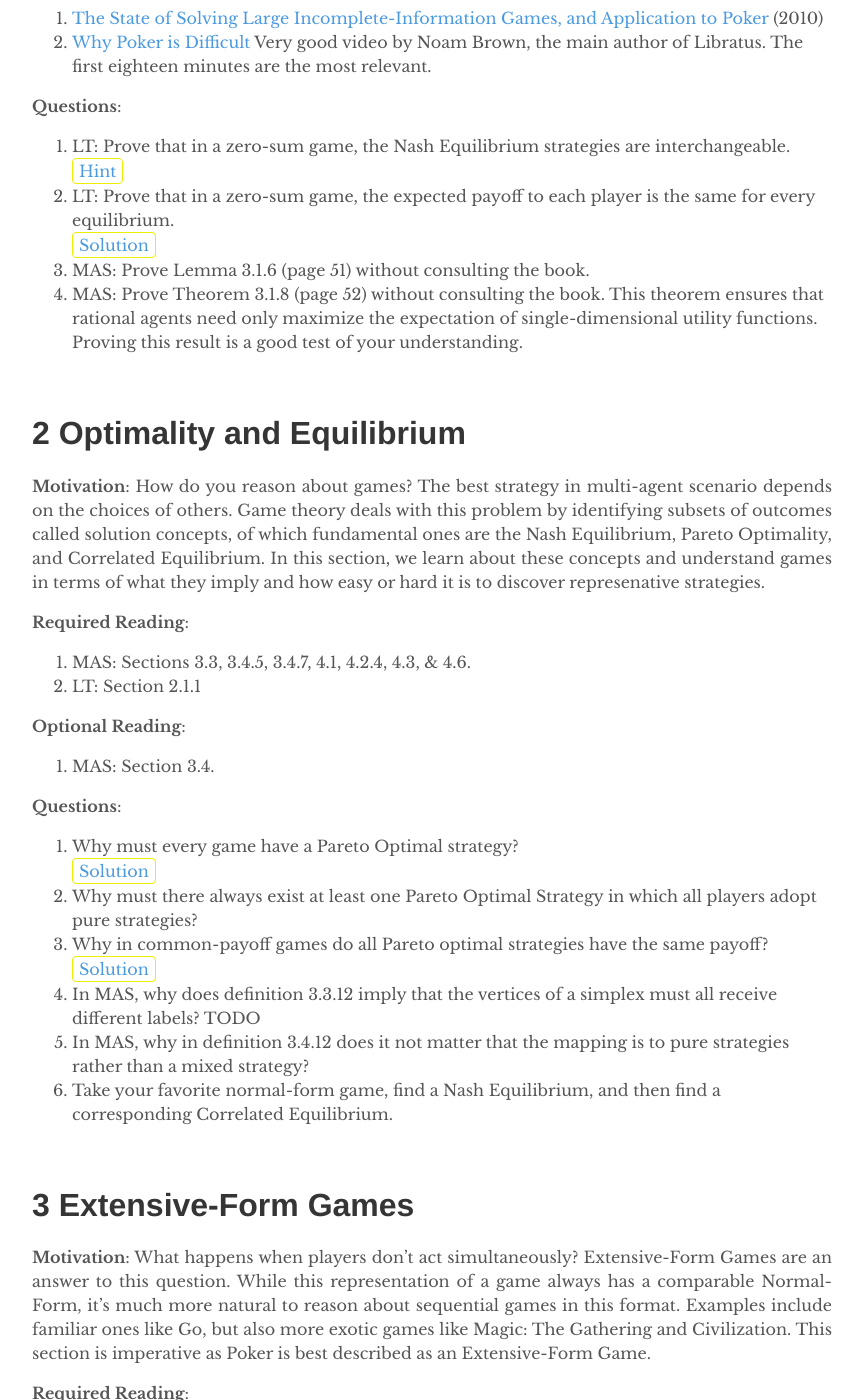
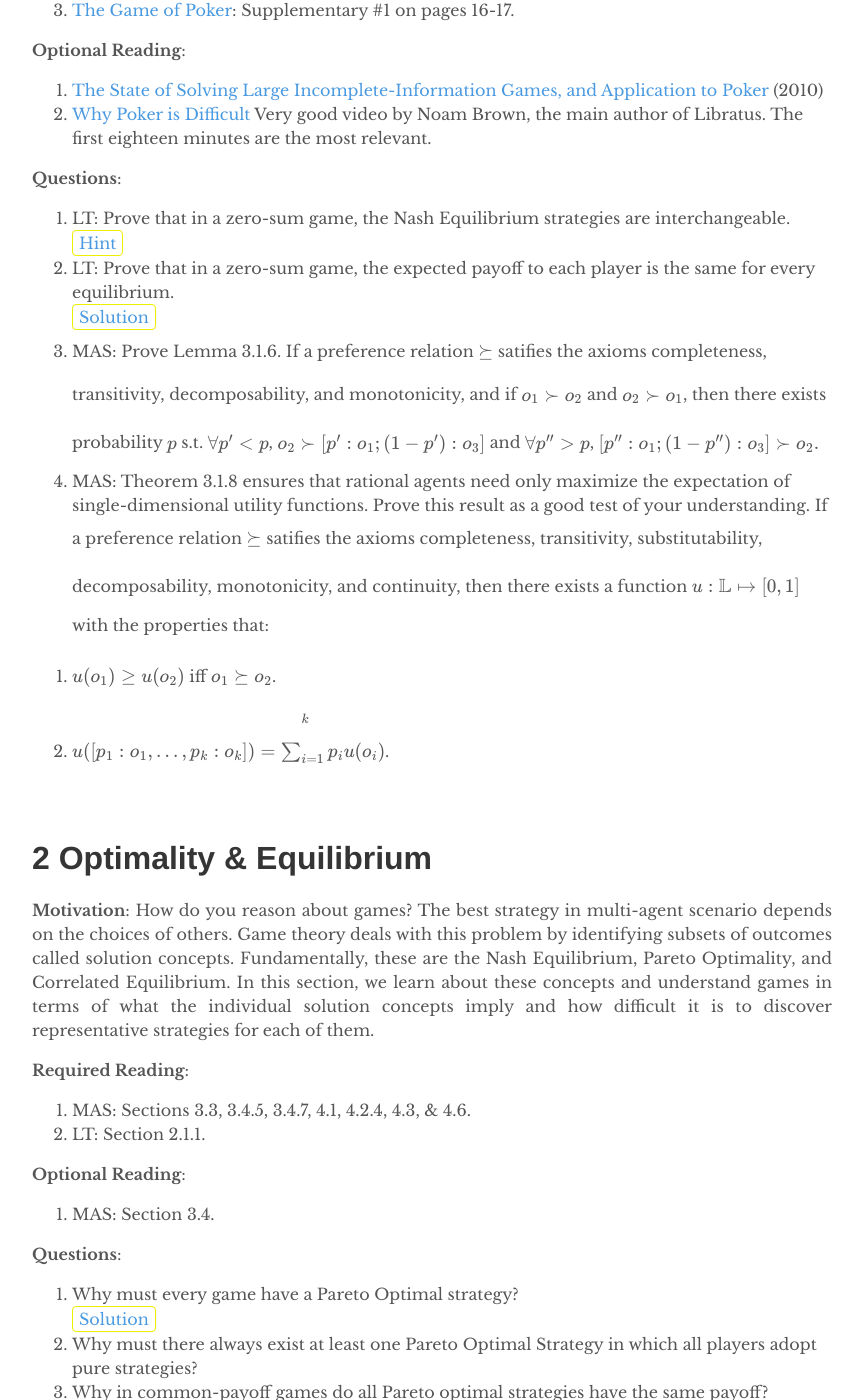
Before and after one commit to depthfirstlearning/depthfirstlearning.com, a Jekyll site: the page built from _posts/2018-06-24-DeepStack.markdown, in a window 1280 px wide and 1400 px high, scrolled down 1679 px. Shown: the whole window, without its empty margins (208-1071 px from the left). Built offline with Jekyll 4.4.1, drawn with Linux system fonts in a browser that asks for light colours; formulas are drawn with MathJax 3; some of the changed text lies outside the part shown.

Commit message:
deepstack updates and the svg.

```diff
--- a/_posts/2018-06-24-DeepStack.markdown
+++ b/_posts/2018-06-24-DeepStack.markdown
@@ -19,6 +19,11 @@
 recitation, and my fellow students Ojas Deshpande, Anant Gupta, Xintian Han,
 Sanyam Kapoor, Chen Li, Yixiang Luo, Chirag Maheshwari, Zsolt Pajor-Gyulai,
 Roberta Raileanu, Ryan Saxe, and Liang Zhuo.
+
+<div class="deps-graph">
+  <iframe class="deps" src="/assets/deepstack-deps.svg" width="200"></iframe>
+  <div>Concepts used in DeepStack. Click to navigate.</div>
+</div>
 
 # Why
 
@@ -42,14 +47,14 @@
 
 <br>
 # Common Resources:
-1. MAS: [Multi Agent Systems](http://www.masfoundations.org/mas.pdf)
-2. LT: [Marc Lanctot’s Thesis](http://mlanctot.info/files/papers/PhD_Thesis_MarcLanctot.pdf)
-3. ICRM: [Introduction to Counterfactual Regret Minimization](http://modelai.gettysburg.edu/2013/cfr/cfr.pdf**)
-4. PLG: [Prediction, Learning, and Games](http://www.ii.uni.wroc.pl/~lukstafi/pmwiki/uploads/AGT/Prediction_Learning_and_Games.pdf)
+1. MAS: [Multi Agent Systems](http://www.masfoundations.org/mas.pdf).
+2. LT: [Marc Lanctot’s Thesis](http://mlanctot.info/files/papers/PhD_Thesis_MarcLanctot.pdf).
+3. ICRM: [Introduction to Counterfactual Regret Minimization](http://modelai.gettysburg.edu/2013/cfr/cfr.pdf**).
+4. PLG: [Prediction, Learning, and Games](http://www.ii.uni.wroc.pl/~lukstafi/pmwiki/uploads/AGT/Prediction_Learning_and_Games.pdf).
 
 <br>
-# 1 Normal-Form Games & Poker
-  **Motivation**: Normal-Form games are the backbone for many of the techniques
+# 1 Normal Form Games & Poker
+  **Motivation**: Normal Form games are the backbone for many of the techniques
   that later were used in DeepStack and Libratus. Most of Game Theory is built on
   top of the understanding that this framework illuminates. In addition, we go
   over the rules of Poker and why it had proved so difficult to solve.
@@ -94,25 +99,34 @@
      which also implies that the strategies are interchangeable, i.e.
      \(\mu(\sigma_{i}\prime, \sigma_{-i}prime) = \mu(\sigma_{i}\prime, \sigma_{-i})\).
      </details>
-  3. MAS: Prove Lemma 3.1.6 (page 51) without consulting the book.
-  4. MAS: Prove Theorem 3.1.8 (page 52) without consulting the book. This theorem
-  ensures that rational agents need only maximize the expectation of
-  single-dimensional utility functions. Proving this result is a good test of
-  your understanding.
+  3. MAS: Prove Lemma 3.1.6. If a preference relation $$\succeq$$ satifies the axioms
+     completeness, transitivity, decomposability, and monotonicity, and if $$o_1 \succ o_2$$
+     and $$o_2 \succ o_1$$, then there exists probability $$p$$ s.t. $$\forall p' < p$$,
+     $$o_2 \succ [p': o_1; (1 - p'): o_3]$$ and $$\forall p'' > p$$,
+     $$[p'': o_1; (1 - p''): o_3] \succ o_2.$$
+  4. MAS: Theorem 3.1.8 ensures that rational agents need only maximize the expectation
+  of single-dimensional utility functions. Prove this result as a good test of your
+  understanding. If a preference relation $$\succeq$$ satifies the axioms completeness,
+  transitivity, substitutability, decomposability, monotonicity, and continuity, then
+  there exists a function $$u: \mathbb{L} \mapsto [0, 1]$$ with the properties that:
+  <ol>
+  <li>\(u(o_1) \geq u(o_2)\) iff \(o_1 \succeq o_2\).</li>
+  <li>\(u([p_1 : o_1, ..., p_k: o_k]) = \sum_{i=1}^k p_{i}u(o_i)\).</li>
+  </ol>
 
 <br>
-# 2 Optimality and Equilibrium
+# 2 Optimality & Equilibrium
   **Motivation**: How do you reason about games? The best strategy in multi-agent
   scenario depends on the choices of others. Game theory deals with this problem
-  by identifying subsets of outcomes called solution concepts, of which
-  fundamental ones are the Nash Equilibrium, Pareto Optimality, and Correlated
-  Equilibrium. In this section, we learn about these concepts and understand games
-  in terms of what they imply and how easy or hard it is to discover represenative
-  strategies.
+  by identifying subsets of outcomes called solution concepts. Fundamentally, these
+  are the Nash Equilibrium, Pareto Optimality, and Correlated Equilibrium. In this
+  section, we learn about these concepts and understand games in terms of what
+  the individual solution concepts imply and how difficult it is to discover
+  representative strategies for each of them.
 
   **Required Reading**:
   1. MAS: Sections 3.3, 3.4.5, 3.4.7, 4.1, 4.2.4, 4.3, & 4.6.
-  2. LT: Section 2.1.1
+  2. LT: Section 2.1.1.
 
   **Optional Reading**:
   1. MAS: Section 3.4.
@@ -143,22 +157,28 @@
      must have the same payoff.
      </p>
      </details>
-  4. In MAS, why does definition 3.3.12 imply that the vertices of a simplex must
+  4. MAS: Why does definition 3.3.12 imply that the vertices of a simplex must
   all receive different labels?
-     TODO
-  5. In MAS, why in definition 3.4.12 does it not matter that the mapping is to
+     <details><summary>Solution</summary>
+     <p>This follows from the definiitions of \(\mathbb{L}(v)\) and \(\chi(v)\).
+     At the vertices of the simplex, \(\chi\) will only have singular values in
+     its range defined by the vertice itself. Consequently, \(\mathbb{L}\) must
+     as well.
+     </p>
+     </details>
+  5. MAS: Why in definition 3.4.12 does it not matter that the mapping is to
   pure strategies rather than a mixed strategy?
   6. Take your favorite normal-form game, find a Nash Equilibrium, and then find
   a corresponding Correlated Equilibrium.
 
 <br>
-# 3 Extensive-Form Games
+# 3 Extensive Form Games
   **Motivation**: What happens when players don't act simultaneously?
-  Extensive-Form Games are an answer to this question. While this representation
-  of a game always has a comparable Normal-Form, it's much more natural to reason
+  Extensive Form Games are an answer to this question. While this representation
+  of a game always has a comparable Normal Form, it's much more natural to reason
   about sequential games in this format. Examples include familiar ones like Go,
   but also more exotic games like Magic: The Gathering and Civilization. This
-  section is imperative as Poker is best described as an Extensive-Form Game.
+  section is imperative as Poker is best described as an Extensive Form Game.
 
   **Required Reading**:
   1. MAS: Sections 5.1.1 - 5.1.3.
@@ -194,6 +214,9 @@
   but has already achieved huge success as the foundation underlying DeepStack
   and Libratus. In the first of two weeks dedicated to CFR, we learn how the
   algorithm works practically and get our hands dirty coding up our implementation.
+
+  The optional readings are the two papers introducing CFR-D and CFR+, further
+  iterations upon CFR. These are both used in DeepStack.
 
   **Required Reading**:
   1. ICRM: Sections 2.1-2.4.
@@ -238,7 +261,6 @@
      perform admirably against that algorithm, which is meant to best it.</p>
      </details>
 
-
 <br>
 # 5 Counterfactual Regret Minimization #2
   **Motivation**: We saw last week the practical side of CFR and how effective it
@@ -258,32 +280,64 @@
   5. [Prof. Johari's 2007 Class - 15](http://web.stanford.edu/~rjohari/teaching/notes/336_lecture15_2007.pdf).
 
   **Questions**:
-  1. Prove Lemma 7.1 in PLG.
-     TODO
+  1. PLG: Prove Lemma 7.1. A probability distribution $$P$$ over the set of all $$K$$-tuples
+     $$i = (i_{1}, ..., i_{K})$$ of actions is a correlated equilibrium if and only if, for every
+     player $$k \in {1, ..., K}$$ and actions $$j, j' \in {1, ..., N_{k}}$$, we have that
+
+     $$
+     \begin{center}
+     \sum_{i: i_{k} = j} P(i)\big(\mathcal{l}(i) - \mathcal{l}(i^{-}, j')\big) \leq 0
+     \end{center}
+     $$
+
+     where $$(i^{-}, j') = (i_{1}, ..., i_{k-1}, j', i_{k+1}, ..., i_{K})$$.
   2. It's brushed over in the proof of Theorem 7.5 in PLG, but prove that if set
   $$S$$ is approachable, then every halfspace $$H$$ containing $$S$$ is approachable.
-     TODO
+     <details><summary>Solution</summary>
+     <p>Because \(S \in H\) is approachable, we can always find a strategy for player one s.t.
+     the necessary approachability clauses hold (see Johari's Lecture 13). Namely, choose
+     the strategy in \(S\) that asserts \(S\) as being approachable.</p>
+     </details>
 
 <br>
 # 6 DeepStack
-  **Motivation**: Let’s read the paper! In addition to DeepStack, we also include
-  Libratus as an optional reading. It's important to keep this paper in mind as
-  it highlights that the really important concepts in this curriculum are the
-  Game Theory and CFR. Deep Learning is not necessary to build a champion Poker
-  bot.
+  **Motivation**: Let’s read the paper! A summary of what's going on to help with your
+  understanding is the following:
+
+  DeepStack runs counterfactual regret minimization at every decision. However, it uses
+  two separate neural networks, one for after the flop and one for after the turn, to
+  estimate the counterfactual values without having to continue running CFR after those
+  moments. This approach is trained beforehand and helps greatly with cutting short the
+  search space at inference time. Each of the networks take as input the size of the pot
+  and the current bayesian ranges for each player across all hands. They output the
+  counterfactual values for each hand for each player.
+
+  In addition to DeepStack, we also include Libratus as required reading. It's important
+  to grok this paper as well as it highlights that the really important concepts in this
+  curriculum are the Game Theory and CFR; Deep Learning is not necessary to build a champion
+  Poker bot.
 
   **Required Reading**:
-  1. [DeepStack: Expert-Level Artificial Intelligence in Heads-Up No-Limit Poker](https://static1.squarespace.com/static/58a75073e6f2e1c1d5b36630/t/58b7a3dce3df28761dd25e54/1488430045412/DeepStack.pdf)
-  2. [DeepStack Supplementary Materials](https://static1.squarespace.com/static/58a75073e6f2e1c1d5b36630/t/58bed28de3df287015e43277/1488900766618/DeepStackSupplement.pdf)
-  3. [Michael Bowling on DeepStack](https://vimeo.com/212288252)
+  1. [DeepStack: Expert-Level Artificial Intelligence in Heads-Up No-Limit Poker](https://static1.squarespace.com/static/58a75073e6f2e1c1d5b36630/t/58b7a3dce3df28761dd25e54/1488430045412/DeepStack.pdf).
+  2. [DeepStack Supplementary Materials](https://static1.squarespace.com/static/58a75073e6f2e1c1d5b36630/t/58bed28de3df287015e43277/1488900766618/DeepStackSupplement.pdf).
+  3. [Libratus](http://www.cs.cmu.edu/~sandholm/safeAndNested.aaa17WS.pdf).
+  4. [Michael Bowling on DeepStack](https://vimeo.com/212288252).
 
   **Optional Reading**:
-  1. [DeepStack Implementation for Leduc Hold’em](https://github.com/lifrordi/DeepStack-Leduc)
-  2. [Libratus](http://www.cs.cmu.edu/~sandholm/safeAndNested.aaa17WS.pdf)
-  3. [Noam Brown on Libratus](https://www.youtube.com/watch?v=2dX0lwaQRX0)
+  1. [DeepStack Implementation for Leduc Hold’em](https://github.com/lifrordi/DeepStack-Leduc).
+  2. [Noam Brown on Libratus](https://www.youtube.com/watch?v=2dX0lwaQRX0).
+  3. [Depth-Limited Solving for Imperfect-Information Games](https://arxiv.org/abs/1805.08195): This paper is fascinating because it is achieves a poker-playing bot almost as good as Libratus but using a fraction of the necessary computation and disk space.
 
   **Questions**:
   1. What are the differences between the approaches taken in DeepStack and in Libratus?
-     TODO
-  2. Do you understand "Continual Re-solving"?
-  3. Do you understand AIVAT?
+     <details><summary>Solution</summary>
+     <p>Here are some differences:</p>
+     <ul>
+     <li>A clear difference is that DeepStack uses a deep neural network to reduce the necessary search space, and Libratus does not.</li>
+     <li>DeepStack does not use any action abstraction and instead melds those considerations into the pot size input. Libratus does use a dense action abstraction but adapts it each game and additionally constructs new sub-games on the fly for actions not in its abstraction.</li>
+     <li>DeepStack uses card abstraction by first clustering the hands into 1000 buckets and then considering probabilities over that range. Libratus does not use any card abstraction preflop or on the flop, but does use it on later rounds such that the game's \(10^{61}\) decision points are reduced to \(10^{12}\).</li>
+     <li>DeepStack does not have a way to learn from recent games without further neural network training. On the other hand, Libratus improves via a background process that adds novel opponent actions to its action abstraction.</li>
+     </ul>
+     </details>
+  2. Can you succinctly explain "Continual Re-solving"?
+  3. Can you succinctly explain AIVAT?
```
Also changed, not shown: assets/deepstack-deps.svg (added).
